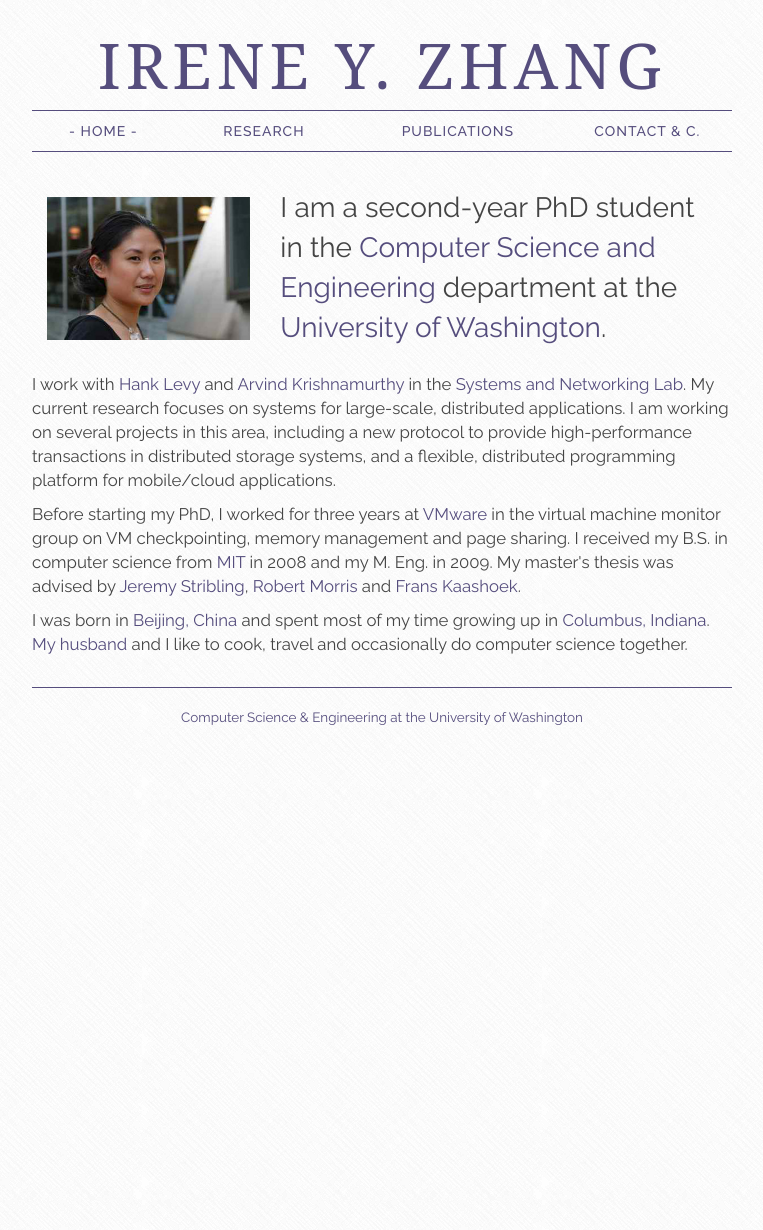
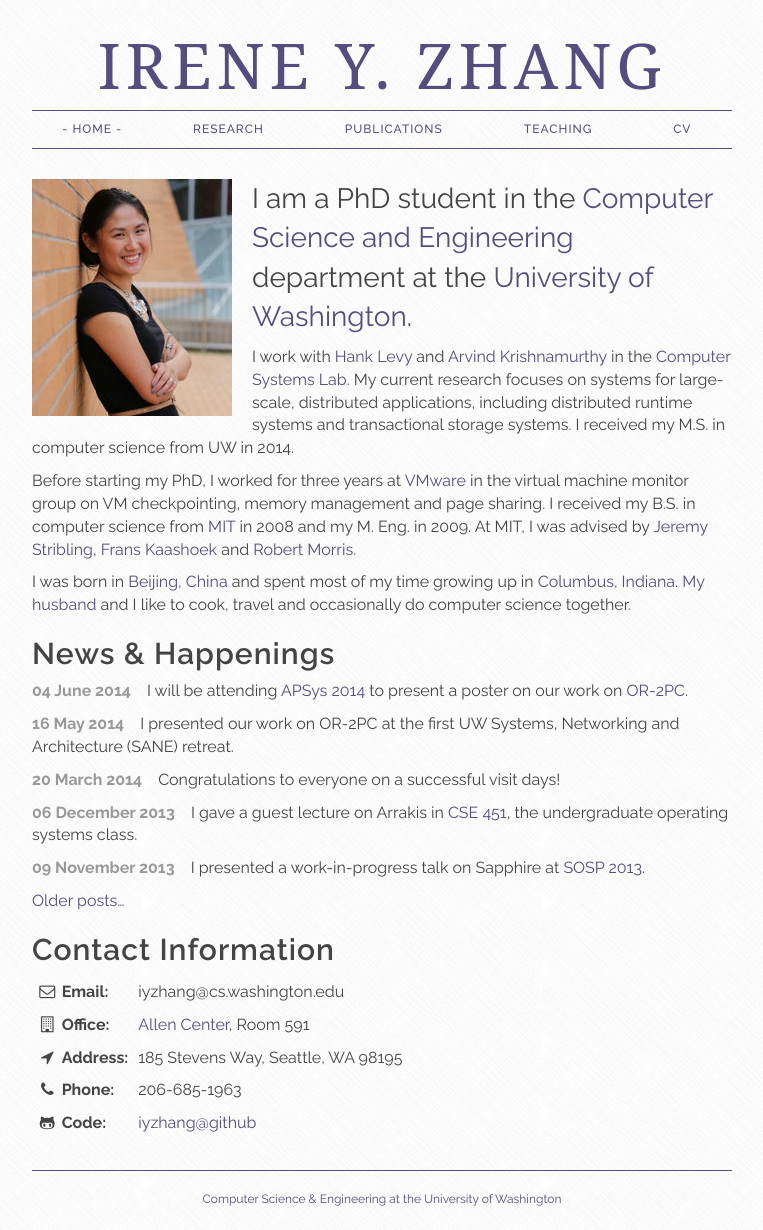
Before and after one commit to iyzhang/www, a Jekyll site: the page built from index.html, in a window 1280 px wide. Shown: the whole page, without its empty margins (258-1021 px from the left). Built offline with Jekyll 4.4.1, drawn with Linux system fonts in a browser that asks for light colours; nearby versions of some CDN libraries; some web fonts are replaced; Markdown is read by kramdown in place of the engine named in the settings; before the commit the page ends 900 px from its top, so only the background shows below that.

Commit message:
updating to add news, move some things around and add teaching

```diff
--- a/_config.yml
+++ b/_config.yml
@@ -14,7 +14,7 @@ pygments: true
 permalink: /blog/:year/:month/:day/:title.html
 
 # Number of news stories on the front page.
-front_page_news: 4
+front_page_news: 5
 
 # Base pathname for links.
 #base: 'http://irenezhang.net'
@@ -28,5 +28,7 @@ navigation:
       link: /research/
     - title: Publications
       link: /publications.html
-    - title: Contact & c.
-      link: /contact.html
+    - title: Teaching
+      link: /teaching.html
+    - title: CV
+      link: /cv/cv.pdf
--- a/css/group.css
+++ b/css/group.css
@@ -32,19 +32,6 @@ p, div {
     letter-spacing:2px;
 }
 
-.headline {
-    border-bottom: 1px solid #aaa;
-    margin-bottom:15px;
-    text-align:center;
-}
-
-.headline > div {
-    font-size:1.5em;
-    font-family: 'Raleway', Helvetica, Arial, sans-serif;
-    padding:15px;
-    font-weight:400;
-}
-
 /* Make sure abstract does not disply by default*/
 .abstract{
     display:none;
@@ -77,18 +64,44 @@ p, div {
   color: #888;
   border-top: 1px solid #554D7D;
   text-align: center;
-  font-size: 0.8em;
 }
 .footer p {
   margin: 0.1em 0;
   color: #554D7D;
+  font-size: 12px;
 }
 .footer a:link, .footer a:visited {
   color: #554D7D;
 }
 
+/* Customize table */
+.table-no-border>thead>tr>th,
+.table-no-border>tbody>tr>th,
+.table-no-border>tfoot>tr>th,
+.table-no-border>thead>tr>td,
+.table-no-border>tbody>tr>td,
+.table-no-border>tfoot>tr>td {
+  border: none;
+}
+
+.table-condensed {
+    width: auto;
+}
+.table-condensed > thead > tr > th,
+.table-condensed > tbody > tr > th,
+.table-condensed > tfoot > tr > th,
+.table-condensed > thead > tr > td,
+.table-condensed > tbody > tr > td,
+.table-condensed > tfoot > tr > td {
+  padding: 5px;
+}
+
+
 /* Responsive: Portrait tablets and up */
 @media screen and (min-width: 768px) {
+  p, li, tr {
+      font-size:16px;
+  }
   /* Remove the padding we set earlier */
   .header,
   .footer {
@@ -102,16 +115,10 @@ p, div {
   .footer {
       margin-top: 30px;
   }
-  .headline {
-      border-bottom: 0;
-      margin-bottom: 10px;
-  }
-  .headline > div {
-      font-size:2em;
-      text-align: left;
-  }
   .inset-img {
-      padding: 0px;
+      padding:0px;
+      padding-right:20px;
+      margin-bottom:5px;
   }
   .myname {
       font-size:4.5em;
@@ -121,18 +128,10 @@ p, div {
   .jumbotron {
     border-bottom: 0;
   }
-  /* Make text font slightly bigger */
-  p {
-    font-size:1.2em;
-  }
-  h4 {
-      font-size:24px;
-  }
-  h3 {
-      font-size:32px;
-  }
-  h2 {
-      font-size:36px;
+  .lead {
+      font-size:28px;
+      font-weight:400;
+      margin-bottom: 10px;
   }
 }
 
@@ -169,6 +168,7 @@ p, div {
   border-radius: 0px;
   color:#554D7D;
   font-family: 'Raleway', Helvetica, Arial, sans-serif;
+  font-size:12px;
 }
 .nav-pills > li.active > a,
 .nav-pills > li.active > a:hover,
@@ -193,7 +193,7 @@ ul.news .date {
     display: block;
 }
 ul.news > li {
-    margin-top: 1em;
+    margin-top: .5em;
 }
 ul.news .shortnews .date {
     float: left;
--- a/index.html
+++ b/index.html
@@ -4,18 +4,16 @@ title: Home
 notitle: true
 ---
 
-<div class="clearfix headline">
-  <div class="col-sm-4">
-    <img src="{{ site.base }}/img/me-cropped.jpg" alt="Photo of Me"
-         class="img-responsive">
+<div class="pull-left">
+  <img src="{{ site.base }}/img/irene-new.JPG" alt="Photo of Me"
+       class="inset-img">
 </div>
-  <div class="col-sm-8"  style="padding-top:6px;">
-      I am a second-year PhD student in the
+
+<p class="lead">  I am a PhD student in the
   <a href="http://cs.washington.edu">Computer Science and
     Engineering</a> department at
   the <a href="http://washington.edu">University of Washington</a>.
-  </div>
-</div>
+</p>
 
 <p>
   I work
@@ -23,13 +21,11 @@ with <a href="http://www.cs.washington.edu/people/faculty/levy/">Hank
   Levy</a>
   and <a href="http://www.cs.washington.edu/people/faculty/arvind">Arvind
   Krishnamurthy</a> in
-the <a href="https://www.cs.washington.edu/research/systems/">Systems
-and Networking Lab</a>.  My current research focuses on systems for
-large-scale, distributed applications. I am working on several
-projects in this area, including a new protocol to provide
-high-performance transactions in distributed storage systems, and a
-flexible, distributed programming platform for mobile/cloud
-applications.
+  the <a href="https://syslab.cs.washington.edu/">Computer Systems
+  Lab</a>.  My current research focuses on systems for large-scale,
+  distributed applications, including distributed runtime systems and
+  transactional storage systems. I received my M.S. in computer
+  science from UW in 2014.
 </p>
 
 <p>
@@ -38,36 +34,63 @@ applications.
   machine monitor group on VM checkpointing, memory management and
   page sharing. I received my B.S. in computer science
   from <a href="http://www.mit.edu">MIT</a> in 2008 and my M. Eng. in
-  2009. My master's thesis was advised by
+  2009.  At MIT, I was advised by
   <a href="http://pdos.csail.mit.edu/~strib/">Jeremy
-	Stribling</a>, <a href="http://pdos.csail.mit.edu/rtm/">Robert
-	Morris</a> and
-  <a href="http://pdos.csail.mit.edu/~kaashoek/">Frans
-	Kaashoek</a>.</p>
+	Stribling</a>, <a href="http://pdos.csail.mit.edu/~kaashoek/">Frans
+	Kaashoek</a> and <a href="http://pdos.csail.mit.edu/rtm/">Robert
+	Morris</a>.
+</p>
 
 <p>
   I was born in <a href="http://www.ebeijing.gov.cn/">Beijing,
     China</a> and spent most of my time growing up
   in <a href="http://en.wikipedia.org/wiki/Columbus,_Indiana">Columbus,
-	Indiana</a>. <a href="http://www.drkp.net">My husband</a>
-  and I like to cook, travel and occasionally do computer
-  science together.
+    Indiana</a>. <a href="http://www.drkp.net">My husband</a> and I
+  like to cook, travel and occasionally do computer science
+  together.
 </p>
 
-<!-- <h4>News & Happenings</h4> -->
-<!-- <ul class="news list-unstyled"> -->
-<!--   {% for post in site.posts limit: site.front_page_news %} -->
-<!--   {% if post.shortnews %} -->
-<!--   <li class="shortnews"> -->
-<!--     <span class="date">{{ post.date | date_to_long_string }}</span> -->
-<!--     {{ post.content }} -->
-<!--   </li> -->
-<!--   {% else %} -->
-<!--   <li class="bloglink"> -->
-<!--     <span class="date">{{ post.date | date_to_long_string }}</span> -->
-<!--     <a href="{{ post.url }}">&raquo; {{ post.title }}</a> -->
-<!--   </li> -->
-<!--   {% endif %} -->
-<!--   {% endfor %} -->
-<!-- </ul> -->
-<!-- <p><a href="{{ site.base }}/news/">Older posts&hellip;</a></p> -->
+<h2>News & Happenings</h2>
+<ul class="news list-unstyled">
+  {% for post in site.posts limit: site.front_page_news %}
+  {% if post.shortnews %}
+  <li class="shortnews">
+    <span class="date">{{ post.date | date_to_long_string }}</span>
+    {{ post.content }}
+  </li>
+  {% else %}
+  <li class="bloglink">
+    <span class="date">{{ post.date | date_to_long_string }}</span>
+    <a href="{{ post.url }}">&raquo; {{ post.title }}</a>
+  </li>
+  {% endif %}
+  {% endfor %}
+</ul>
+<p><a href="{{ site.base }}/news/">Older posts&hellip;</a></p>
+
+<h2>Contact Information</h2>
+<table class="table table-condensed table-no-border">
+  <tbody>
+    <tr>
+      <td><i class="fa-fw fa fa-envelope-o"></i> <b>Email: </b></td>
+      <td>iyzhang@cs.washington.edu</td>
+    </tr>
+    <tr>
+      <td><i class="fa-fw fa fa-building-o"></i> <b>Office: </b></td>
+      <td><a href="https://www.cs.washington.edu/contact/">Allen
+      Center</a>, Room 591</td>
+    </tr>
+    <tr>
+      <td><i class="fa-fw fa fa-location-arrow"></i> <b>Address: </b></td>
+      <td>185 Stevens Way, Seattle, WA 98195</td>
+    </tr>
+    <tr>
+      <td><i class="fa-fw fa fa-phone"></i> <b>Phone: </b></td>
+      <td>206-685-1963</td>
+    </tr>
+    <tr>
+      <td><i class="fa-fw fa fa-github-alt"></i> <b>Code: </b></td>
+      <td><a href="https://github.com/iyzhang/">iyzhang@github</a></td>
+    <tr>
+  </tbody>
+</table>
--- a/research/index.html
+++ b/research/index.html
@@ -70,7 +70,8 @@ restore for VMware Workstation.
 <h2>Research at MIT</h2>
 <p>
 I worked on a number of research projects with great people while at
-MIT as an undergrad and MEng. Some notable projects that I worked on:
+MIT as an undergrad and MEng student. Some notable projects that I
+worked on:
 </p>
 <p><b>TxCache</b> is a distributed, in-memory, application-level cache
 with transactional consistency and automated cache invalidations. By
```
Also changed, not shown: teaching.md (+20 -19 lines), img/irene-new.JPG (added). Lines whose indentation alone changed are shown as unchanged.
